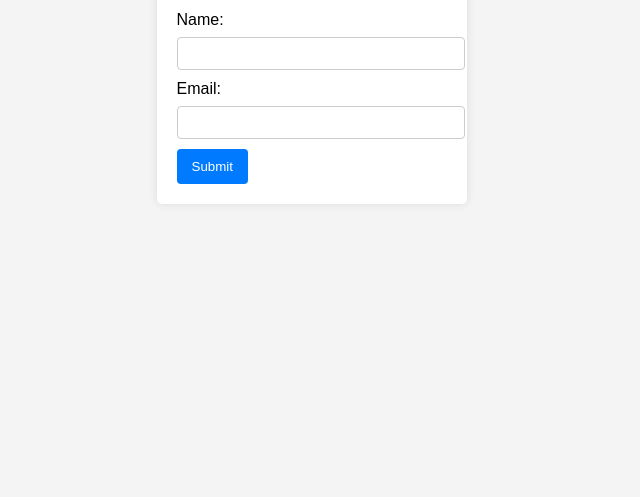
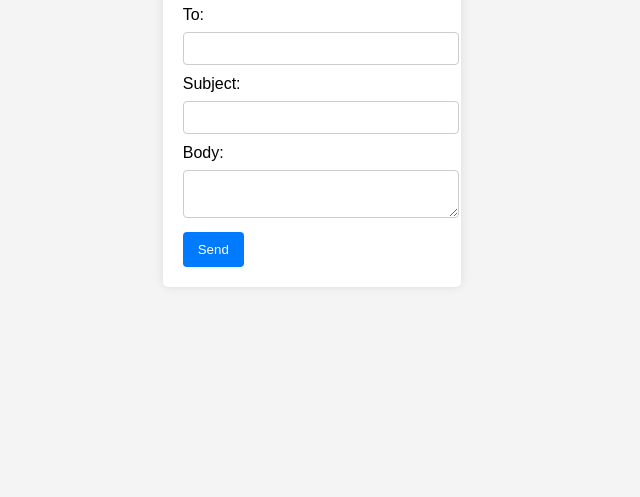
Before and after one commit to Cooper-Belier/Web, a website: page index.html in a window 1280 px wide. Shown: the part 303-800 px from the top of the page, without its empty margins (328-968 px from the left). Drawn offline with Linux system fonts and the light colour scheme.

Commit message:
Add files via upload

```diff
--- a/index.html
+++ b/index.html
@@ -3,16 +3,26 @@
 <head>
     <meta charset="UTF-8">
     <meta name="viewport" content="width=device-width, initial-scale=1.0">
-    <title>Email Form</title>
+    <title>Email System</title>
     <link rel="stylesheet" href="styles.css">
 </head>
 <body>
-    <form method="POST" action="/submit">
-        <label for="name">Name:</label>
-        <input type="text" id="name" name="name" required>
-        <label for="email">Email:</label>
-        <input type="email" id="email" name="email" required>
-        <button type="submit">Submit</button>
-    </form>
+    <div class="container">
+        <header>
+            <h1>Email System</h1>
+        </header>
+        <main>
+            <form id="emailForm">
+                <label for="to">To:</label>
+                <input type="email" id="to" name="to" required>
+                <label for="subject">Subject:</label>
+                <input type="text" id="subject" name="subject" required>
+                <label for="body">Body:</label>
+                <textarea id="body" name="body" required></textarea>
+                <button type="submit">Send</button>
+            </form>
+        </main>
+    </div>
+    <script src="script.js"></script>
 </body>
 </html>
--- a/styles.css
+++ b/styles.css
@@ -8,7 +8,7 @@ body {
     margin: 0;
 }
 
-form {
+.container {
     background: #fff;
     padding: 20px;
     border-radius: 5px;
@@ -20,7 +20,7 @@ label {
     margin-bottom: 8px;
 }
 
-input {
+input, textarea {
     width: 100%;
     padding: 8px;
     margin-bottom: 10px;
```
Also changed, not shown: java.js (added, +15 -0 lines).
